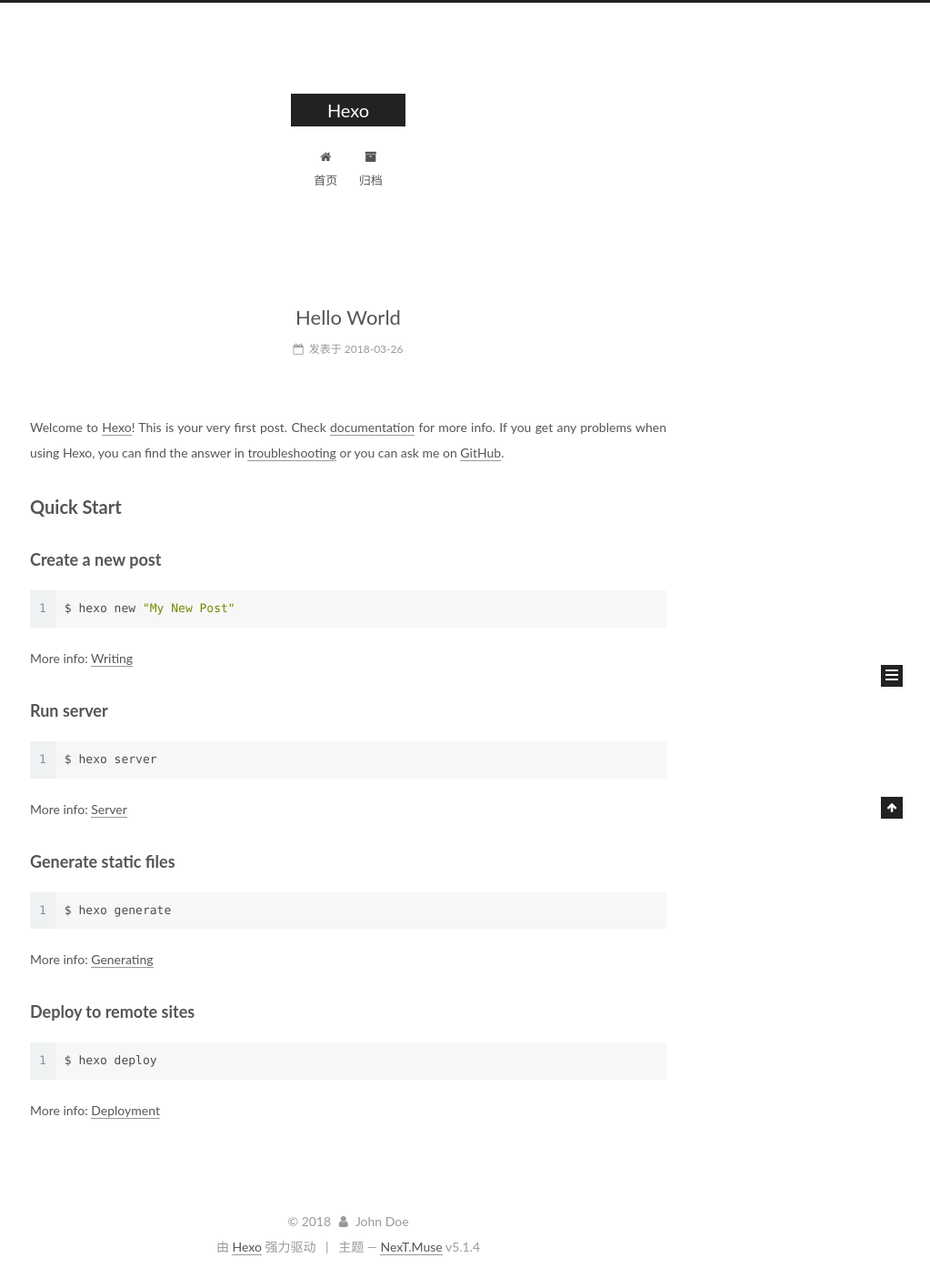
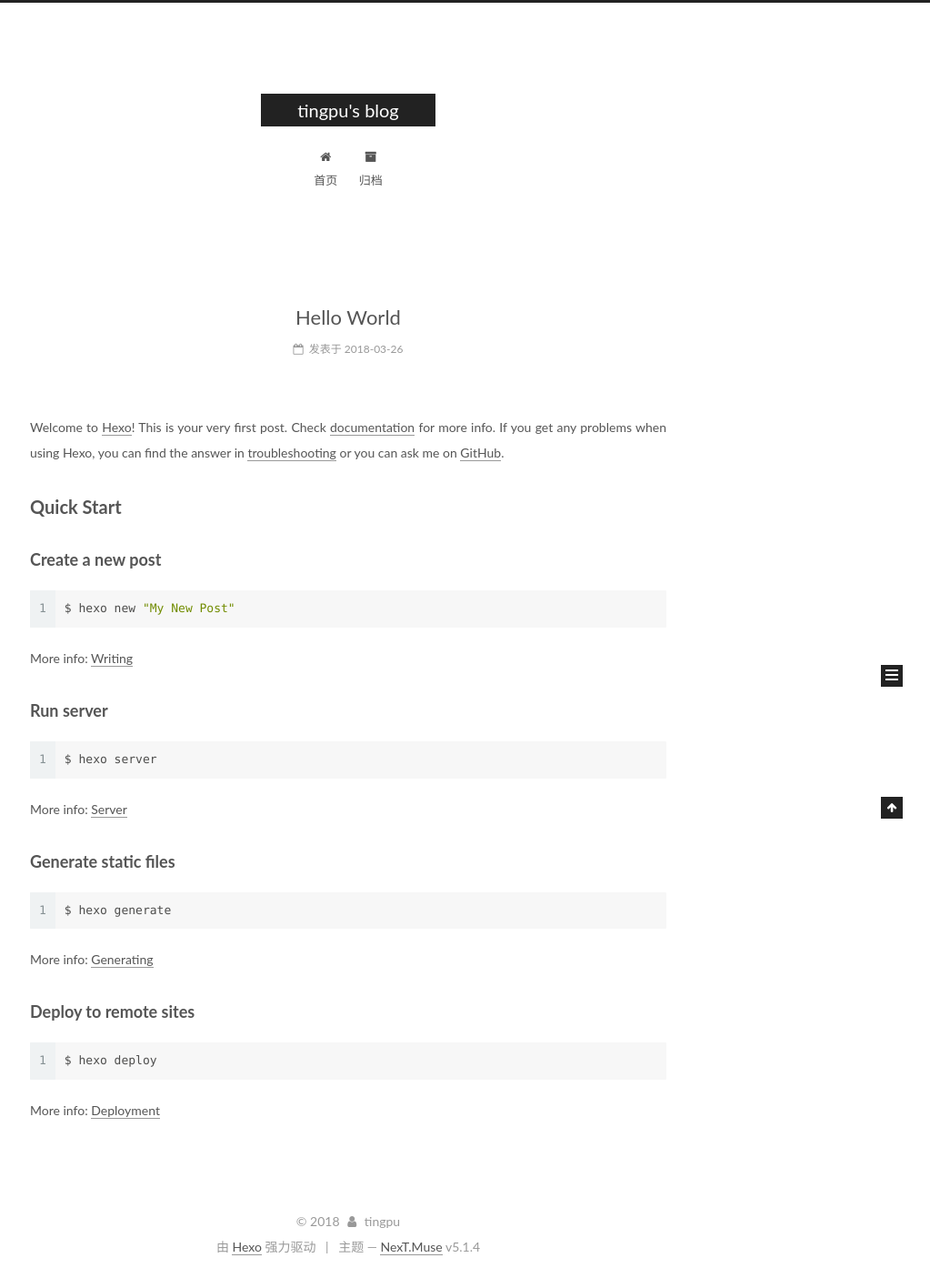
Before and after one commit to tingpu/tingpu.github.io, a plain HTML site: page index.html in a window 1280 px wide. Shown: the whole page at 91% size, without its empty margins (257-1280 px from the left). Drawn offline with Linux system fonts and the light colour scheme.

Commit message:
Site updated: 2018-03-26 16:53:54

```diff
--- a/atom.xml
+++ b/atom.xml
@@ -1,6 +1,6 @@
 <?xml version="1.0" encoding="utf-8"?>
 <feed xmlns="http://www.w3.org/2005/Atom">
-  <title>Hexo</title>
+  <title>tingpu&#39;s blog</title>
 
 
   <link href="/atom.xml" rel="self"/>
@@ -10,7 +10,7 @@
   <id>http://tingpu.net/</id>
 
   <author>
-    <name>John Doe</name>
+    <name>tingpu</name>
 
   </author>
 
--- a/css/main.css
+++ b/css/main.css
@@ -1822,7 +1822,7 @@ pre .javascript .function {
   width: 4px;
   height: 4px;
   border-radius: 50%;
-  background: #37ff0b;
+  background: #496af0;
 }
 .links-of-blogroll {
   font-size: 13px;
--- a/index.html
+++ b/index.html
@@ -74,7 +74,7 @@
 
 
 
-  <link rel="alternate" href="/atom.xml" title="Hexo" type="application/atom+xml" />
+  <link rel="alternate" href="/atom.xml" title="tingpu's blog" type="application/atom+xml" />
 
 
 
@@ -82,12 +82,12 @@
 
 
 <meta property="og:type" content="website">
-<meta property="og:title" content="Hexo">
+<meta property="og:title" content="tingpu&#39;s blog">
 <meta property="og:url" content="http://tingpu.net/index.html">
-<meta property="og:site_name" content="Hexo">
+<meta property="og:site_name" content="tingpu&#39;s blog">
 <meta property="og:locale" content="zh-Hans">
 <meta name="twitter:card" content="summary">
-<meta name="twitter:title" content="Hexo">
+<meta name="twitter:title" content="tingpu&#39;s blog">
 
 
 
@@ -123,7 +123,7 @@
 
 
 
-  <title>Hexo</title>
+  <title>tingpu's blog</title>
 
 
 
@@ -154,7 +154,7 @@
     <div class="custom-logo-site-title">
       <a href="/"  class="brand" rel="start">
         <span class="logo-line-before"><i></i></span>
-        <span class="site-title">Hexo</span>
+        <span class="site-title">tingpu's blog</span>
         <span class="logo-line-after"><i></i></span>
       </a>
     </div>
@@ -234,13 +234,13 @@
     <link itemprop="mainEntityOfPage" href="http://tingpu.net/2018/03/26/hello-world/">
 
     <span hidden itemprop="author" itemscope itemtype="http://schema.org/Person">
-      <meta itemprop="name" content="John Doe">
+      <meta itemprop="name" content="tingpu">
       <meta itemprop="description" content="">
       <meta itemprop="image" content="/images/avatar.gif">
     </span>
 
     <span hidden itemprop="publisher" itemscope itemtype="http://schema.org/Organization">
-      <meta itemprop="name" content="Hexo">
+      <meta itemprop="name" content="tingpu's blog">
     </span>
 
 
@@ -381,7 +381,7 @@
         <div class="site-overview">
           <div class="site-author motion-element" itemprop="author" itemscope itemtype="http://schema.org/Person">
 
-              <p class="site-author-name" itemprop="name">John Doe</p>
+              <p class="site-author-name" itemprop="name">tingpu</p>
               <p class="site-description motion-element" itemprop="description"></p>
           </div>
 
@@ -444,7 +444,7 @@
   <span class="with-love">
     <i class="fa fa-user"></i>
   </span>
-  <span class="author" itemprop="copyrightHolder">John Doe</span>
+  <span class="author" itemprop="copyrightHolder">tingpu</span>
 
 
 </div>
```
Also changed, not shown: 2018/03/26/hello-world/index.html (+8 -8 lines), archives/2018/03/index.html (+8 -8 lines), archives/2018/index.html (+8 -8 lines), archives/index.html (+8 -8 lines).
